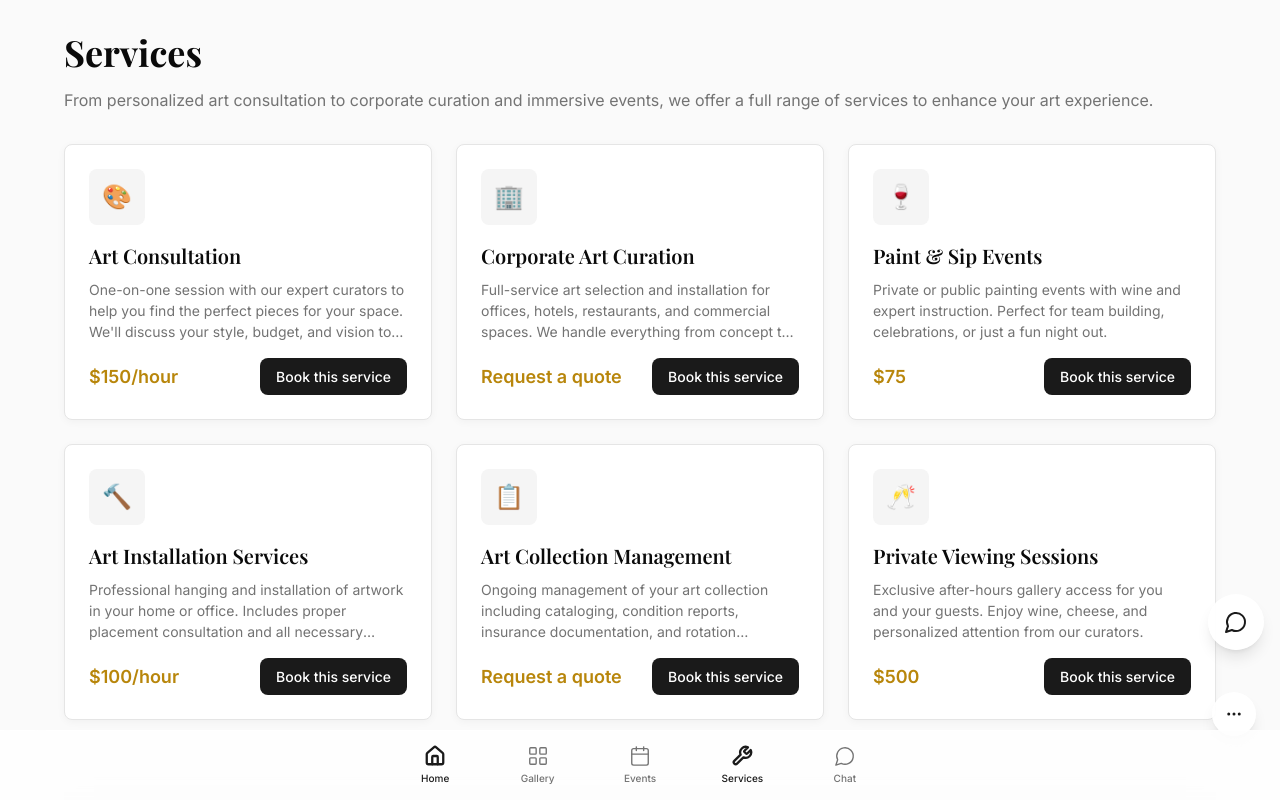
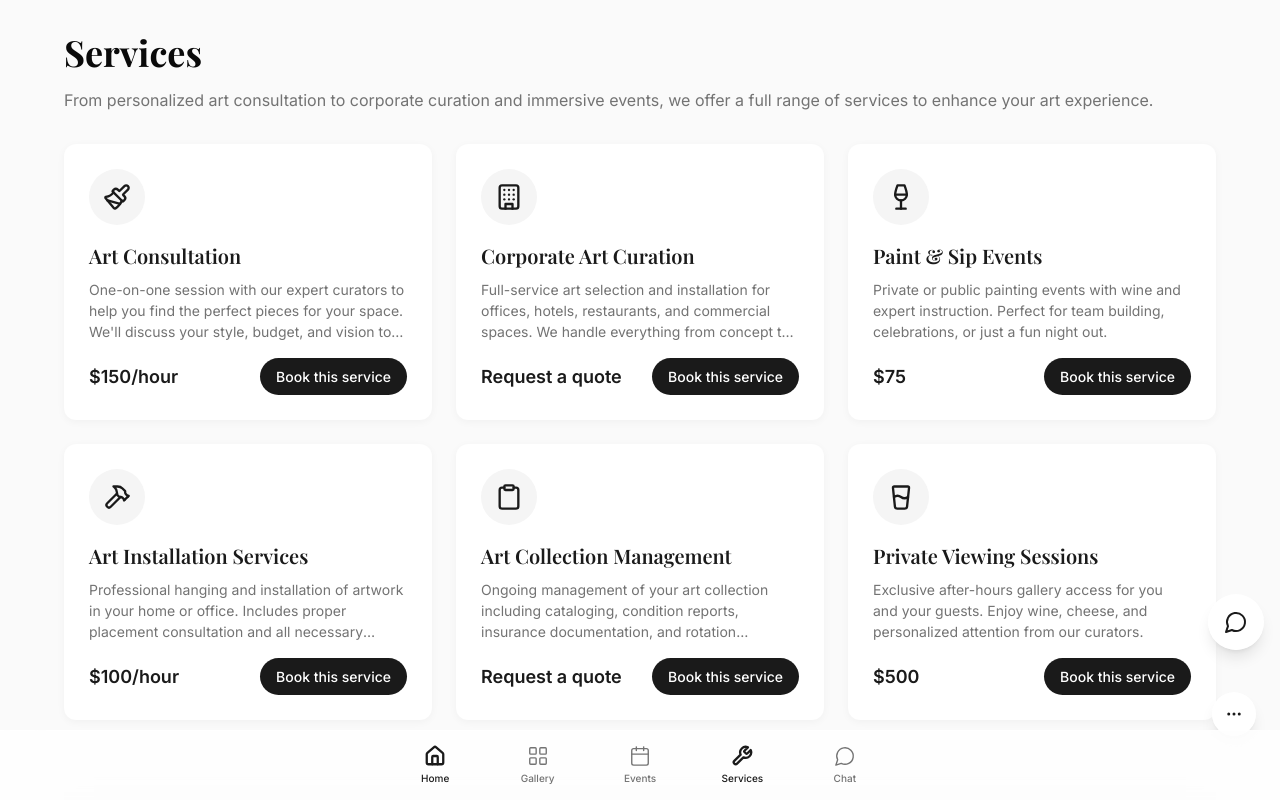
Before and after one commit to klmayua/andyart, a Next.js app: page /services in a window 1280 px wide. Shown: the top 800 px of the page. Built offline with nearby package versions, Linux system fonts and the light colour scheme; a web font is replaced by a local one.

Commit message:
Replace ALL emoji icons with Lucide React monochrome icons

```diff
--- a/src/app/services/[slug]/page.tsx
+++ b/src/app/services/[slug]/page.tsx
@@ -3,7 +3,7 @@
 import { useState } from 'react';
 import { useParams } from 'next/navigation';
 import Link from 'next/link';
-import { Calendar, Clock, ChevronLeft, CheckCircle } from 'lucide-react';
+import { Calendar, Clock, ChevronLeft, CheckCircle, Paintbrush } from 'lucide-react';
 
 // Mock data - will be replaced with API call
 const service = {
@@ -13,7 +13,7 @@ const service = {
   description: 'One-on-one session with our expert curators to help you find the perfect pieces for your space. We\'ll discuss your style, budget, and vision to create a personalized art acquisition plan.\n\nDuring this session, we will:\n- Review your space and existing decor\n- Discuss your artistic preferences and goals\n- Present curated options from our gallery and network\n- Create a customized acquisition roadmap\n- Provide guidance on framing, placement, and lighting\n\nWhether you\'re a first-time collector or expanding your collection, our consultation will set you on the right path.',
   priceType: 'hourly',
   price: 150,
-  icon: '🎨',
+  icon: 'Paintbrush',
   isActive: true,
   duration: '60 minutes',
   availability: 'Monday - Saturday, 10am - 6pm',
--- a/src/app/services/page.tsx
+++ b/src/app/services/page.tsx
@@ -1,4 +1,5 @@
 import ServiceCard from '@/components/ServiceCard';
+import { Paintbrush, Building, Wine, Hammer, Clipboard, GlassWater } from 'lucide-react';
 
 // Mock data - will be replaced with API call
 const services = [
@@ -9,7 +10,7 @@ const services = [
     description: 'One-on-one session with our expert curators to help you find the perfect pieces for your space. We\'ll discuss your style, budget, and vision to create a personalized art acquisition plan.',
     priceType: 'hourly',
     price: 150,
-    icon: '🎨',
+    icon: 'Paintbrush',
     isActive: true,
   },
   {
@@ -19,7 +20,7 @@ const services = [
     description: 'Full-service art selection and installation for offices, hotels, restaurants, and commercial spaces. We handle everything from concept to installation.',
     priceType: 'quote',
     price: null,
-    icon: '🏢',
+    icon: 'Building',
     isActive: true,
   },
   {
@@ -29,7 +30,7 @@ const services = [
     description: 'Private or public painting events with wine and expert instruction. Perfect for team building, celebrations, or just a fun night out.',
     priceType: 'fixed',
     price: 75,
-    icon: '🍷',
+    icon: 'Wine',
     isActive: true,
   },
   {
@@ -39,7 +40,7 @@ const services = [
     description: 'Professional hanging and installation of artwork in your home or office. Includes proper placement consultation and all necessary hardware.',
     priceType: 'hourly',
     price: 100,
-    icon: '🔨',
+    icon: 'Hammer',
     isActive: true,
   },
   {
@@ -49,7 +50,7 @@ const services = [
     description: 'Ongoing management of your art collection including cataloging, condition reports, insurance documentation, and rotation scheduling.',
     priceType: 'quote',
     price: null,
-    icon: '📋',
+    icon: 'Clipboard',
     isActive: true,
   },
   {
@@ -59,7 +60,7 @@ const services = [
     description: 'Exclusive after-hours gallery access for you and your guests. Enjoy wine, cheese, and personalized attention from our curators.',
     priceType: 'fixed',
     price: 500,
-    icon: '🥂',
+    icon: 'GlassWater',
     isActive: true,
   },
 ];
--- a/src/components/ServiceCard.tsx
+++ b/src/components/ServiceCard.tsx
@@ -1,6 +1,7 @@
 'use client';
 
 import Link from 'next/link';
+import { Paintbrush, Building, Wine, Hammer, Clipboard, GlassWater } from 'lucide-react';
 
 interface ServiceCardProps {
   id: string;
@@ -13,6 +14,15 @@ interface ServiceCardProps {
   isActive: boolean;
 }
 
+const iconMap: Record<string, any> = {
+  Paintbrush,
+  Building,
+  Wine,
+  Hammer,
+  Clipboard,
+  GlassWater,
+};
+
 export default function ServiceCard({
   id,
   name,
@@ -23,6 +33,8 @@ export default function ServiceCard({
   icon,
   isActive,
 }: ServiceCardProps) {
+  const IconComponent = iconMap[icon] || Paintbrush;
+
   const formatPrice = () => {
     if (priceType === 'quote') return 'Request a quote';
     if (priceType === 'hourly' && price) return `$${price}/hour`;
@@ -33,12 +45,12 @@ export default function ServiceCard({
   if (!isActive) return null;
 
   return (
-    <div className="rounded-md border border-border-light bg-surface shadow-subtle p-6">
-      <div className="w-14 h-14 bg-accent rounded-md flex items-center justify-center text-2xl mb-4">
-        {icon}
+    <div className="rounded-xl border border-white/20 bg-surface shadow-subtle p-6">
+      <div className="w-14 h-14 bg-accent rounded-full flex items-center justify-center mb-4">
+        <IconComponent className="w-7 h-7 text-primary" />
       </div>
 
-      <h3 className="font-serif text-xl font-semibold text-text-primary mb-2">
+      <h3 className="font-serif text-xl font-semibold text-primary mb-2">
         {name}
       </h3>
 
@@ -47,12 +59,12 @@ export default function ServiceCard({
       </p>
 
       <div className="flex items-center justify-between">
-        <span className="text-lg font-semibold text-success-gold">
+        <span className="text-lg font-semibold text-primary">
           {formatPrice()}
         </span>
         <Link
           href={`/services/${slug}`}
-          className="bg-primary text-surface px-4 py-2 rounded-md text-sm font-medium hover:bg-text-primary transition-colors"
+          className="bg-primary text-white px-4 py-2 rounded-full text-sm font-medium hover:bg-primary/80 transition-all"
         >
           Book this service
         </Link>
```
Also changed, not shown: src/lib/images.ts (+4 -4 lines).
